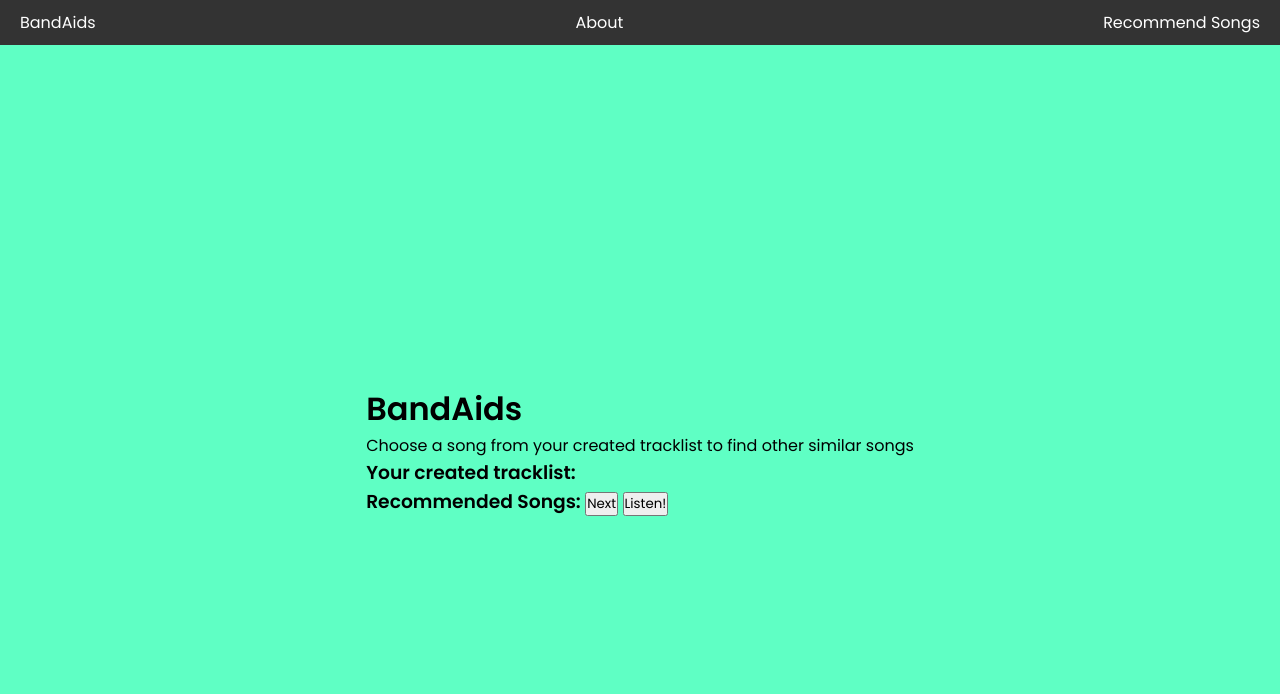
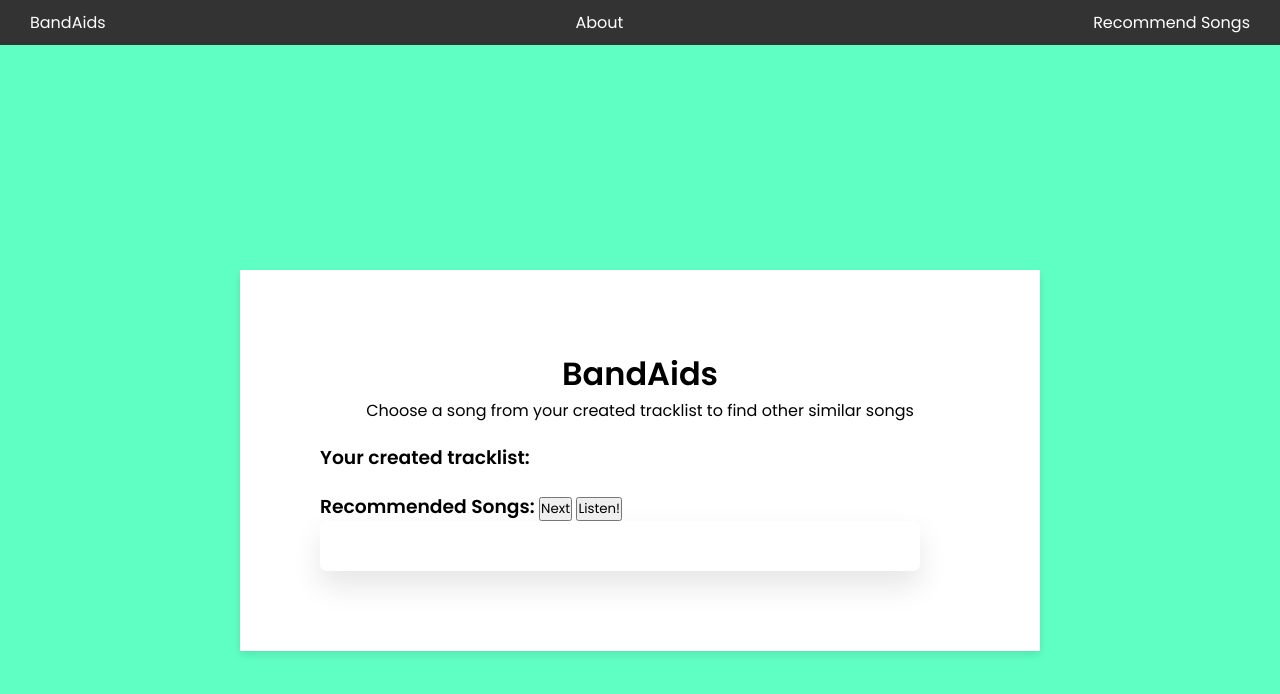
Before and after one commit to yun12341234/Bandaids-Web, a plain HTML site: page Frontend/recommend.html in a window 1280 px wide. Drawn offline with Linux system fonts and the light colour scheme; no server answers.

Commit message:
Commit edited style.css

```diff
--- a/Frontend/style.css
+++ b/Frontend/style.css
@@ -18,6 +18,30 @@ body {
   /* Adjust margin to make space for the fixed navigation bar */
 }
 
+.content {
+  background-color: white;
+  padding: 80px;
+  box-shadow: 0 4px 8px rgba(0, 0, 0, 0.1);
+  width: 100%;
+  max-width: 800px;
+  margin-top: 20px; /* Adjust margin as needed */
+  text-align: center;
+}
+
+.tracklist {
+  text-align: left; /* Left-align the tracklist div */
+  margin-top: 20px; /* Add some margin to separate it from above content */
+}
+
+.recommendations {
+  text-align: left;
+  margin-top: 20px;
+}
+
+nav div{
+  margin: 0 10px
+}
+
 .sortable-list {
   width: 800px;
   padding: 30px 25px 20px;
@@ -27,6 +51,27 @@ body {
 }
 
 .sortable-list .item {
+  list-style: none;
+  display: flex;
+  cursor: move;
+  background: #fff;
+  align-items: center;
+  border-radius: 5px;
+  padding: 10px 13px;
+  margin-bottom: 11px;
+  border: 1px solid #ccc;
+  justify-content: space-between;
+}
+
+.sortable-list1 {
+  width: 600px;
+  padding: 30px 25px 20px;
+  background: #fff;
+  border-radius: 7px;
+  box-shadow: 0 15px 30px rgba(0, 0, 0, 0.1);
+}
+
+.sortable-list1 .item {
   list-style: none;
   display: flex;
   cursor: move;
```
Also changed, not shown: 1 other file.
